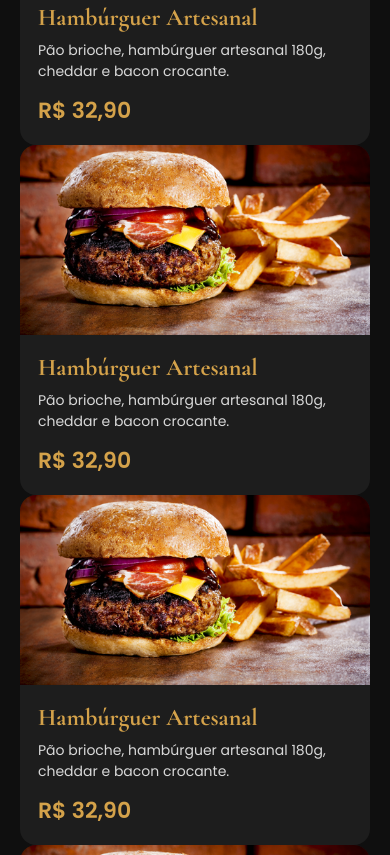
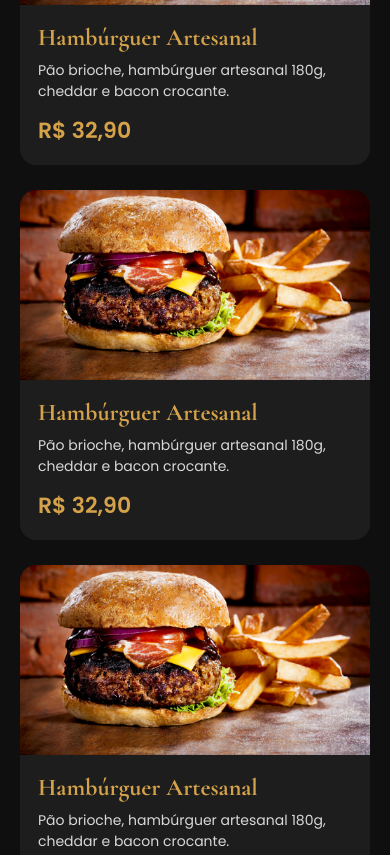
Before and after one commit to Juninalv/deck-beer, a plain HTML site: page cardapio.html in a window 390 px wide. Shown: the part 863-1718 px from the top of the page. Drawn offline with nearby package versions, Linux system fonts and the light colour scheme.

Commit message:
corrige itens-cardapio

```diff
--- a/CSS/style.css
+++ b/CSS/style.css
@@ -429,6 +429,14 @@
   margin: 0 auto;
 }
 
+.itens-cardapio {
+  display: grid;
+  grid-template-columns: repeat(3, 320px);
+  justify-content: center;
+  gap: 25px;
+  margin-top: 35px;
+}
+
 .item-cardapio img {
   width: 100%;
   height: 190px;
@@ -511,25 +519,6 @@
   font-weight: 500;
   white-space: nowrap;
 }
-/* RESPONSIVO */
-
-@media (max-width: 768px) {
-  .hero-cardapio h1 {
-    font-size: 42px;
-  }
-
-  .menu-categorias .container {
-    gap: 15px;
-  }
-
-  .itens-cardapio {
-    grid-template-columns: 1fr;
-  }
-
-  .localizacao iframe {
-    height: 300px;
-  }
-}
 
 /* RESPONSIVO */
 
@@ -580,7 +569,24 @@
    CELULAR
 ========================== */
 
+/* RESPONSIVO */
+
 @media (max-width: 768px) {
+  .hero-cardapio h1 {
+    font-size: 42px;
+  }
+
+  .menu-categorias .container {
+    gap: 15px;
+  }
+
+  .itens-cardapio {
+    grid-template-columns: 1fr;
+  }
+
+  .localizacao iframe {
+    height: 300px;
+  }
   /* NAVBAR */
 
   nav {
@@ -737,15 +743,12 @@
     line-height: 1.8;
   }
 
-  .item-cardapio {
-    flex-direction: column;
-    align-items: flex-start;
-  }
-
   .hero-cardapio h1 {
     font-size: 42px;
   }
-
+  .itens-cardapio {
+    grid-template-columns: 1fr;
+  }
   .menu-categorias .container {
     gap: 15px;
   }
```
